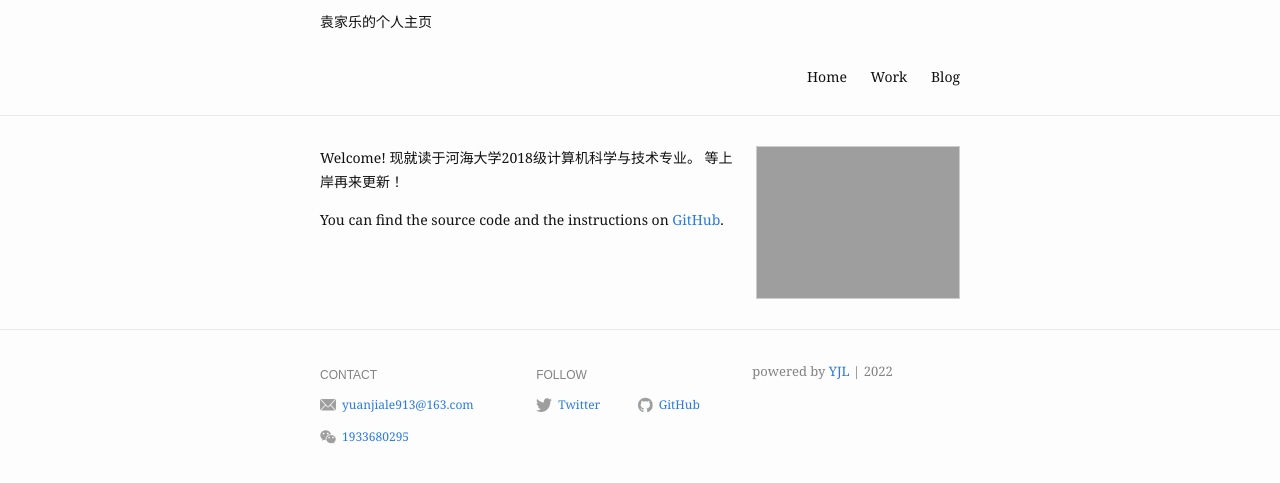
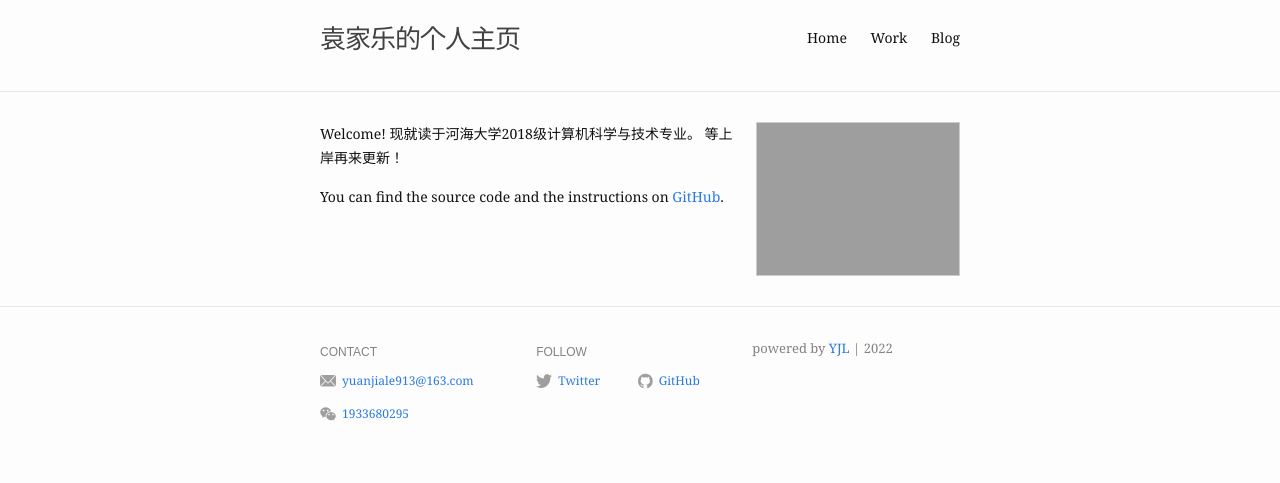
Before and after one commit to yuanjialegithub/yjl, a Jekyll site: the page built from index.md, in a window 1280 px wide. Shown: the top 483 px of the page. Built offline with Jekyll 4.4.1, drawn with Linux system fonts in a browser that asks for light colours.

Commit message:
Update header.html

```diff
--- a/_includes/header.html
+++ b/_includes/header.html
@@ -1,9 +1,10 @@
 <header class="site-header">
   <div class="wrapper">
-<!--     <a class="site-title" href="{{ "" | prepend: site.baseurl | prepend: site.url }}/">
-      <img src="{{ "/assets/img/title.png" | absolute_url }}" alt="{{ site.title }}" />
-    </a> -->
-  <p>袁家乐的个人主页</p>
+    <a class="site-title" href="{{ "" | prepend: site.baseurl | prepend: site.url }}/">
+<!--       <img src="{{ "/assets/img/title.png" | absolute_url }}" alt="{{ site.title }}" /> -->
+   <p>袁家乐的个人主页</p>
+    </a>
+
     <nav class="site-nav">
       <a href="#" class="menu-icon"></a>
 
```
